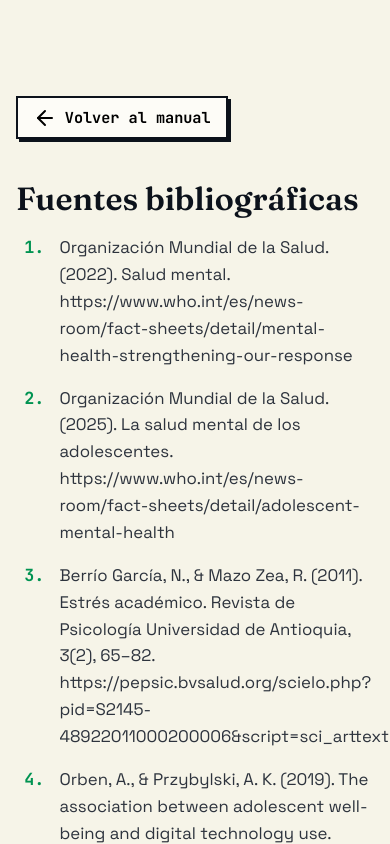
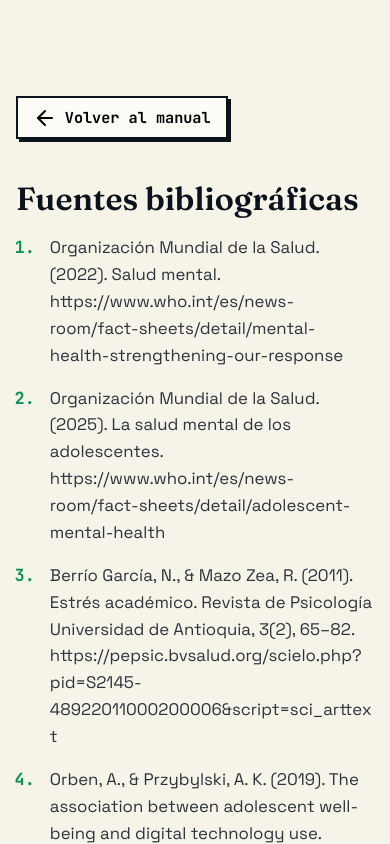
Before and after one commit to Moises-ab24/MenteViva, a React (Vite) app: page / in a window 390 px wide. Both pictures are taken after a click on the button "Ver fuentes bibliográficas". Shown: the top 844 px of the page. Built offline with nearby package versions, Linux system fonts and the light colour scheme.

Commit message:
Fix responsive fuentes

```diff
--- a/src/pages/Fuentes.module.css
+++ b/src/pages/Fuentes.module.css
@@ -37,7 +37,13 @@
   display: flex;
   flex-direction: column;
   gap: var(--space-2);
-  padding-left: 2.4em;
+  padding-left: 1.8em;
+}
+
+@media (min-width: 560px) {
+  .lista {
+    padding-left: 2.4em;
+  }
 }
 
 .item {
@@ -45,6 +51,8 @@
   line-height: 1.6;
   color: var(--ink-soft);
   padding-left: 0.3em;
+  overflow-wrap: break-word;
+  word-break: break-word;
 }
 
 .item::marker {
```
